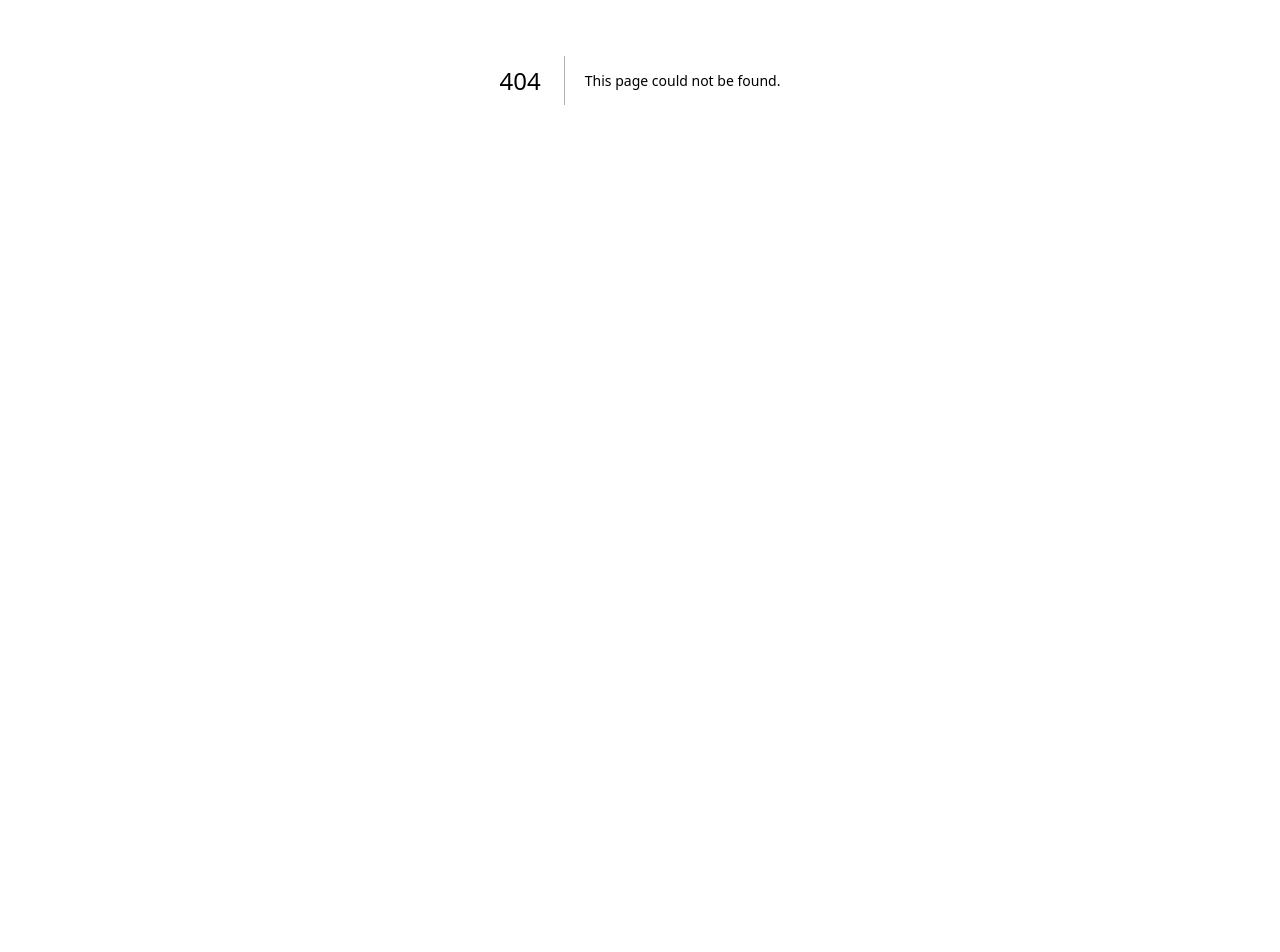
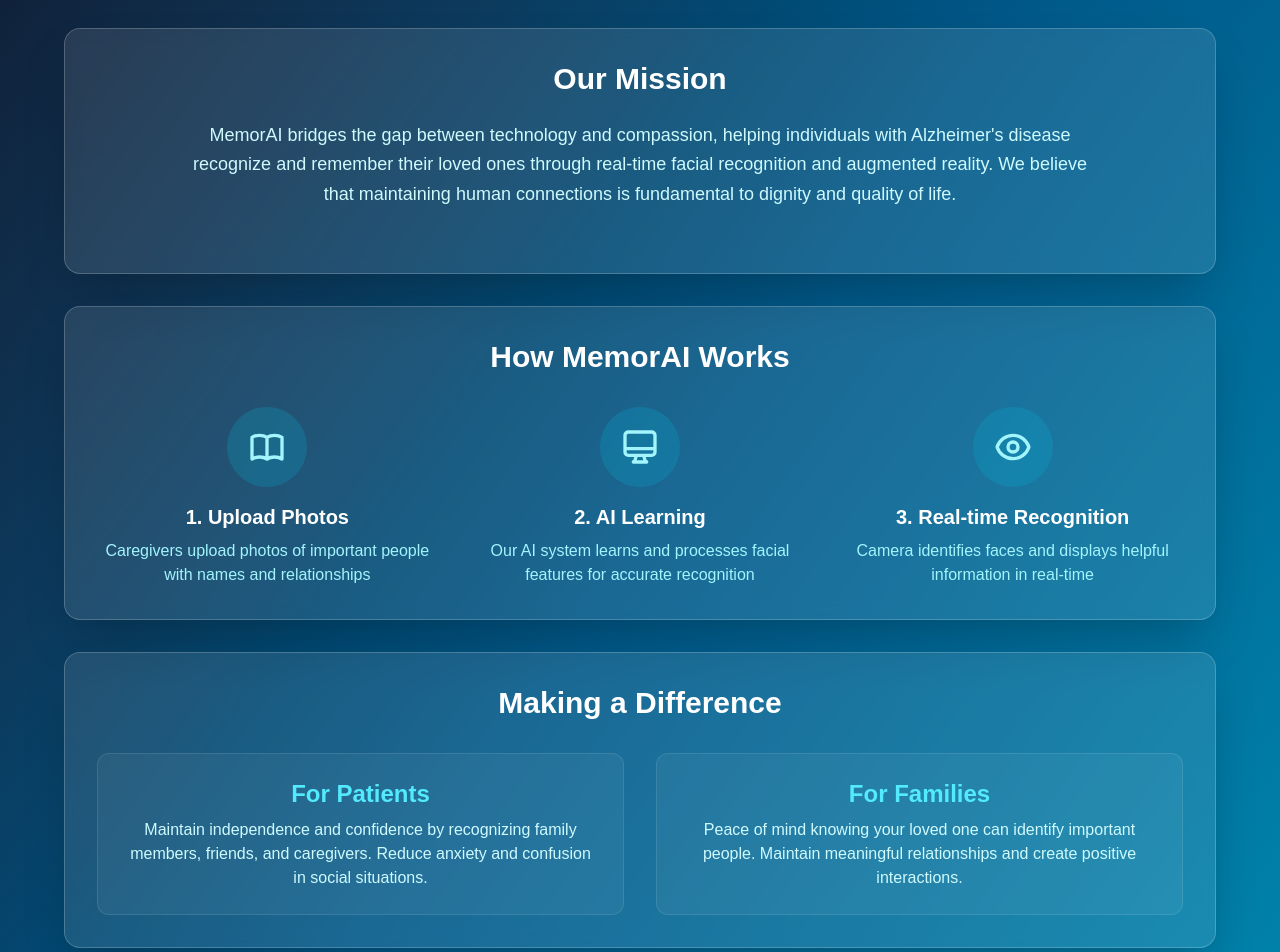
Before and after one commit to ConnollyCreates/MemorAI, a Next.js app in the folder frontend/: page /about in a window 1280 px wide. Before the commit this address had no page. Shown: the part 320-1272 px from the top of the page. Before the commit the page ends 800 px from the top, so only its background shows below. Built offline with nearby package versions, Linux system fonts and the light colour scheme.

Commit message:
Added about page

```diff
--- /dev/null
+++ b/frontend/app/about/page.tsx
@@ -0,0 +1,113 @@
+import Header from "../../components/Header";
+import Footer from "../../components/footer";
+
+export default function About() {
+  return (
+    <div className="min-h-screen flex flex-col bg-gradient-to-br from-slate-900 via-blue-900 via-sky-800 to-cyan-600">
+      <Header />
+
+      <main className="flex-grow p-6">
+        {/* Page Title */}
+        <div className="text-center mb-16">
+          <h1 className="text-5xl md:text-6xl font-bold mb-4 bg-gradient-to-r from-white to-cyan-200 bg-clip-text text-transparent">
+            About MemorAI
+          </h1>
+          <p className="text-xl text-cyan-100 font-light max-w-3xl mx-auto">
+            Empowering people with Alzheimer's to maintain meaningful connections through advanced AI technology
+          </p>
+        </div>
+
+        <div className="max-w-6xl mx-auto">
+          {/* Mission Section */}
+          <div className="bg-white/10 backdrop-blur-sm rounded-2xl shadow-2xl border border-white/20 p-8 mb-8">
+            <div className="text-center mb-8">
+              <h2 className="text-3xl font-semibold text-white mb-6">Our Mission</h2>
+              <p className="text-lg text-cyan-100 leading-relaxed max-w-4xl mx-auto">
+                MemorAI bridges the gap between technology and compassion, helping individuals with Alzheimer's
+                disease recognize and remember their loved ones through real-time facial recognition and augmented reality.
+                We believe that maintaining human connections is fundamental to dignity and quality of life.
+              </p>
+            </div>
+          </div>
+
+          {/* How It Works Section */}
+          <div className="bg-white/10 backdrop-blur-sm rounded-2xl shadow-2xl border border-white/20 p-8 mb-8">
+            <h2 className="text-3xl font-semibold text-white mb-8 text-center">How MemorAI Works</h2>
+
+            <div className="grid grid-cols-1 md:grid-cols-3 gap-8">
+              <div className="text-center">
+                <div className="bg-cyan-500/20 rounded-full w-20 h-20 flex items-center justify-center mx-auto mb-4">
+                  <svg className="w-10 h-10 text-cyan-200" fill="none" stroke="currentColor" viewBox="0 0 24 24">
+                    <path strokeLinecap="round" strokeLinejoin="round" strokeWidth="2" d="M12 6.253v13m0-13C10.832 5.477 9.246 5 7.5 5S4.168 5.477 3 6.253v13C4.168 18.477 5.754 18 7.5 18s3.332.477 4.5 1.253m0-13C13.168 5.477 14.754 5 16.5 5c1.746 0 3.332.477 4.5 1.253v13C19.832 18.477 18.246 18 16.5 18c-1.746 0-3.332.477-4.5 1.253"></path>
+                  </svg>
+                </div>
+                <h3 className="text-xl font-semibold text-white mb-2">1. Upload Photos</h3>
+                <p className="text-cyan-200">Caregivers upload photos of important people with names and relationships</p>
+              </div>
+
+              <div className="text-center">
+                <div className="bg-cyan-500/20 rounded-full w-20 h-20 flex items-center justify-center mx-auto mb-4">
+                  <svg className="w-10 h-10 text-cyan-200" fill="none" stroke="currentColor" viewBox="0 0 24 24">
+                    <path strokeLinecap="round" strokeLinejoin="round" strokeWidth="2" d="M9.75 17L9 20l-1 1h8l-1-1-.75-3M3 13h18M5 17h14a2 2 0 002-2V5a2 2 0 00-2-2H5a2 2 0 00-2 2v10a2 2 0 002 2z"></path>
+                  </svg>
+                </div>
+                <h3 className="text-xl font-semibold text-white mb-2">2. AI Learning</h3>
+                <p className="text-cyan-200">Our AI system learns and processes facial features for accurate recognition</p>
+              </div>
+
+              <div className="text-center">
+                <div className="bg-cyan-500/20 rounded-full w-20 h-20 flex items-center justify-center mx-auto mb-4">
+                  <svg className="w-10 h-10 text-cyan-200" fill="none" stroke="currentColor" viewBox="0 0 24 24">
+                    <path strokeLinecap="round" strokeLinejoin="round" strokeWidth="2" d="M15 12a3 3 0 11-6 0 3 3 0 016 0z"></path>
+                    <path strokeLinecap="round" strokeLinejoin="round" strokeWidth="2" d="M2.458 12C3.732 7.943 7.523 5 12 5c4.478 0 8.268 2.943 9.542 7-1.274 4.057-5.064 7-9.542 7-4.477 0-8.268-2.943-9.542-7z"></path>
+                  </svg>
+                </div>
+                <h3 className="text-xl font-semibold text-white mb-2">3. Real-time Recognition</h3>
+                <p className="text-cyan-200">Camera identifies faces and displays helpful information in real-time</p>
+              </div>
+            </div>
+          </div>
+
+          {/* Impact Section */}
+          <div className="bg-white/10 backdrop-blur-sm rounded-2xl shadow-2xl border border-white/20 p-8 mb-8">
+            <div className="text-center">
+              <h2 className="text-3xl font-semibold text-white mb-6">Making a Difference</h2>
+              <div className="grid grid-cols-1 md:grid-cols-2 gap-8 mt-8">
+                <div className="bg-white/5 rounded-xl p-6 border border-white/10">
+                  <h3 className="text-2xl font-bold text-cyan-300 mb-2">For Patients</h3>
+                  <p className="text-cyan-100">
+                    Maintain independence and confidence by recognizing family members, friends, and caregivers.
+                    Reduce anxiety and confusion in social situations.
+                  </p>
+                </div>
+                <div className="bg-white/5 rounded-xl p-6 border border-white/10">
+                  <h3 className="text-2xl font-bold text-cyan-300 mb-2">For Families</h3>
+                  <p className="text-cyan-100">
+                    Peace of mind knowing your loved one can identify important people.
+                    Maintain meaningful relationships and create positive interactions.
+                  </p>
+                </div>
+              </div>
+            </div>
+          </div>
+
+          {/* Technology Section */}
+          <div className="bg-white/10 backdrop-blur-sm rounded-2xl shadow-2xl border border-white/20 p-8">
+            <div className="text-center">
+              <h2 className="text-3xl font-semibold text-white mb-6">Powered by Advanced Technology</h2>
+              <div className="flex flex-wrap justify-center gap-4 mt-6">
+                <span className="px-4 py-2 bg-cyan-500/20 rounded-full text-cyan-200 font-medium">Facial Recognition AI</span>
+                <span className="px-4 py-2 bg-cyan-500/20 rounded-full text-cyan-200 font-medium">Augmented Reality</span>
+                <span className="px-4 py-2 bg-cyan-500/20 rounded-full text-cyan-200 font-medium">Real-time Processing</span>
+                <span className="px-4 py-2 bg-cyan-500/20 rounded-full text-cyan-200 font-medium">Cloud Storage</span>
+                <span className="px-4 py-2 bg-cyan-500/20 rounded-full text-cyan-200 font-medium">Privacy-First Design</span>
+              </div>
+            </div>
+          </div>
+        </div>
+      </main>
+
+      <Footer />
+    </div>
+  );
+}
--- a/frontend/app/page.tsx
+++ b/frontend/app/page.tsx
@@ -1,5 +1,6 @@
 import Header from "../components/Header";
 import Footer from "../components/footer";
+import Link from "next/link";
 
 export default function Home() {
   return (
@@ -20,9 +21,9 @@ export default function Home() {
             <button className="px-8 py-3 bg-gradient-to-r from-cyan-500 to-blue-500 rounded-full text-white font-semibold hover:from-cyan-400 hover:to-blue-400 transition-all duration-300 transform hover:scale-105 shadow-lg">
               Get Started
             </button>
-            <button className="px-8 py-3 border-2 border-white/30 rounded-full text-white font-semibold hover:bg-white/10 transition-all duration-300">
+            <Link href="/about" className="px-8 py-3 border-2 border-white/30 rounded-full text-white font-semibold hover:bg-white/10 transition-all duration-300 inline-block">
               Learn More
-            </button>
+            </Link>
           </div>
         </div>
       </main>
```
